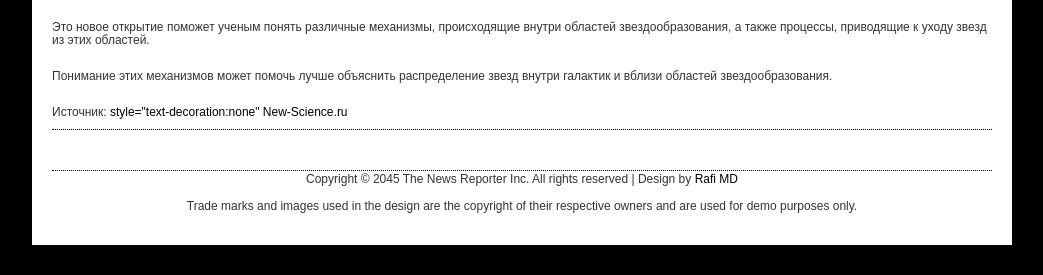
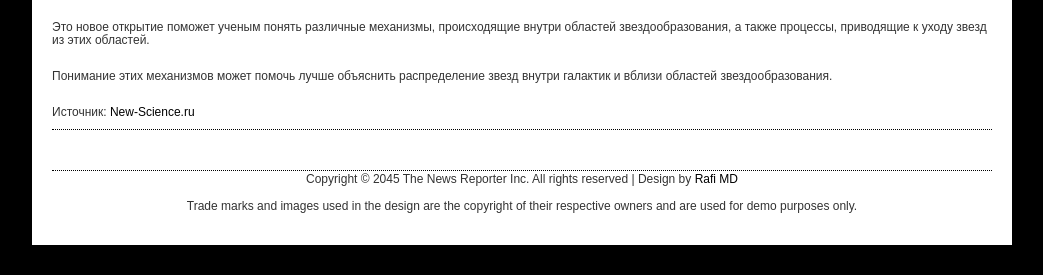
Before and after one commit to Brashing/RostelecomNews, a Django app: page /news_1/ in a window 1280 px wide. Shown: the part 985-1260 px from the top of the page, without its empty margins (118-1161 px from the left). Run offline with Django 4.2, Linux system fonts and the light colour scheme; some libraries are stand-ins or nearby versions.

Commit message:
Доработка.

```diff
--- a/NewsStudyRostelecom/main/templates/main/news_1.html
+++ b/NewsStudyRostelecom/main/templates/main/news_1.html
@@ -84,7 +84,7 @@
             звездообразования.</p>
         <br>
         <p>Источник: <a
-                href="https://new-science.ru/obnaruzhena-pervaya-v-istorii-protozvezda-pokidajushhaya-mesto-svoego-rozhdeniya"> style="text-decoration:none" New-Science.ru</a></li>
+                href="https://new-science.ru/obnaruzhena-pervaya-v-istorii-protozvezda-pokidajushhaya-mesto-svoego-rozhdeniya"> New-Science.ru</a></li>
         </p>
         {% block footer %} {% include 'main/footer.html' %} {% endblock %}
     </div>
```
